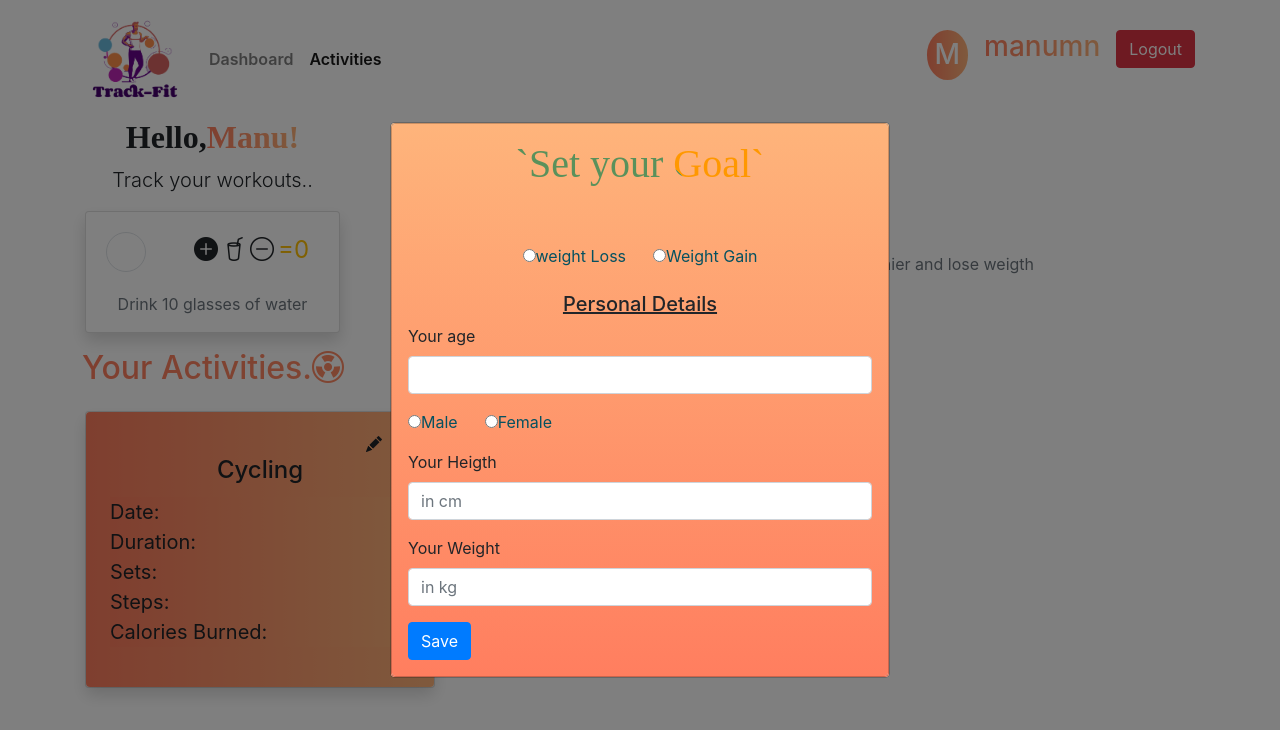
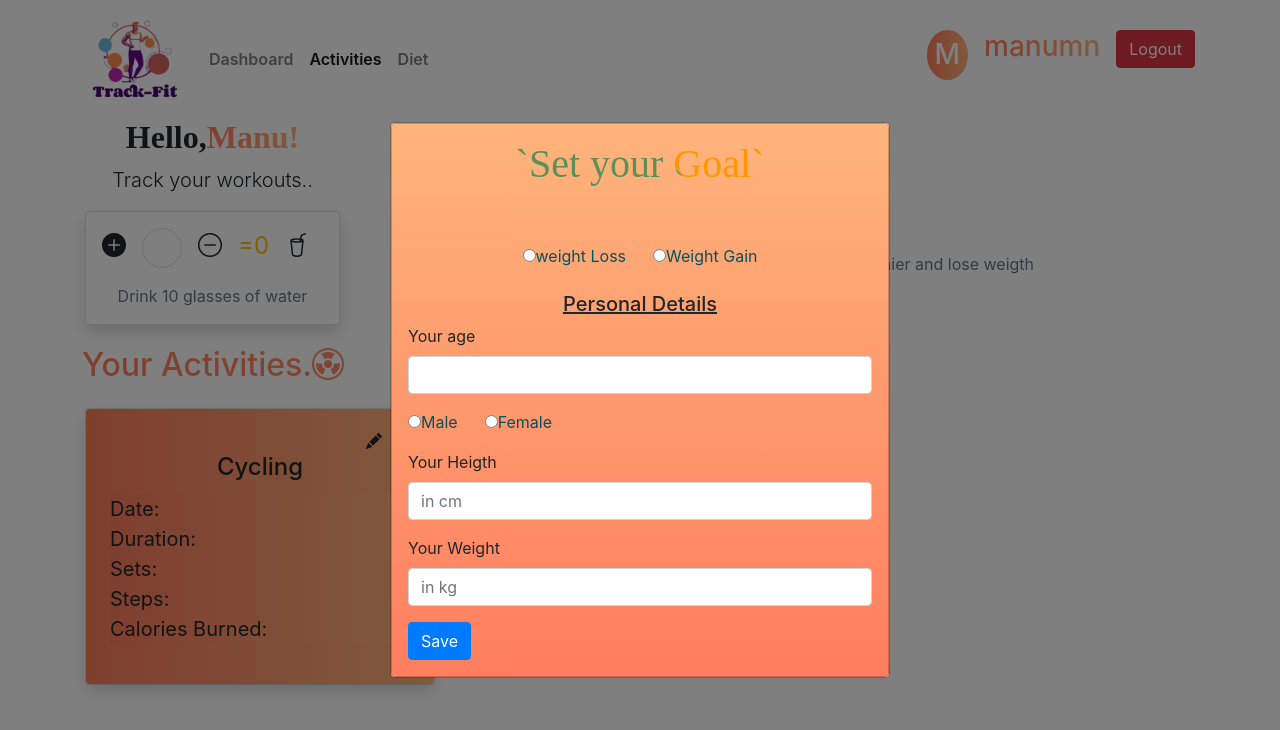
Before and after one commit to manumn95/Track_Fit, a React (Vite) app: page /landing/activities in a window 1280 px wide. Shown: the top 730 px of the page. Built offline with nearby package versions, Linux system fonts and the light colour scheme; a web font is replaced by a local one.

Commit message:
Added water card in workout

```diff
--- a/src/components/Activities.jsx
+++ b/src/components/Activities.jsx
@@ -28,10 +28,14 @@ const Activities = () => {
     }
   }, []);
 
-  useEffect(() => {
-    localStorage.setItem("progress", progress);
-    localStorage.setItem("answer", value);
-  }, [progress],[value]);
+  useEffect(
+    () => {
+      localStorage.setItem("progress", progress);
+      localStorage.setItem("answer", value);
+    },
+    [progress],
+    [value]
+  );
 
   return (
     <>
@@ -43,25 +47,22 @@ const Activities = () => {
             </h2>
             <p className="lead ">Track your workouts..</p>
             <div className="card shadow">
-              <div
-                className="card-body d-flex gap-5 "
-                style={{ cursor: "pointer" }}
-              >
+              <div className="d-flex p-3 gap-3">
+                <i
+                  className="bi bi-plus-circle-fill fs-4"
+                  onClick={handleInc}
+                ></i>
+
                 <CircularProgress
                   variant="determinate"
                   value={progress}
                   className="border rounded-circle"
                 />
-                <div className="d-flex gap-1">
-                  <i
-                    className="bi bi-plus-circle-fill fs-4"
-                    onClick={handleInc}
-                  ></i>
-                  <i className="bi bi-cup-straw fs-4"></i>
-                  <i className="bi bi-dash-circle fs-4" onClick={handleDec}></i>
-                  <span className="fs-4 text-warning">={value}</span>
-                </div>
+                <i className="bi bi-dash-circle fs-4" onClick={handleDec}></i>
+                <span className="fs-4 text-warning">={value}</span>
+                <i className="bi bi-cup-straw fs-4"></i>
               </div>
+
               <p className="text-muted">Drink 10 glasses of water</p>
             </div>
           </div>
--- /dev/null
+++ b/src/components/Diet.jsx
@@ -0,0 +1,11 @@
+
+
+const Diet = () => {
+  return (
+    <div>
+
+    </div>
+  )
+}
+
+export default Diet
--- a/src/components/Navbar.jsx
+++ b/src/components/Navbar.jsx
@@ -37,6 +37,14 @@ const Navbar = () => {
                   Activities
                 </NavLink>
               </li>
+              <li className="nav-item">
+                <NavLink
+                  to="/landing/diet"
+                  className="nav-link fw-semibold  "
+                >
+                 Diet
+                </NavLink>
+              </li>
             </ul>
             <div className="d-flex ms-auto gap-3">
               <h4 className="fs-3 fw-medium gradient rounded-circle p-2 text-white">
--- a/src/main.jsx
+++ b/src/main.jsx
@@ -6,6 +6,7 @@ import Activities from "./components/Activities.jsx";
 import Landingpage from "./components/Landingpage.jsx";
 import Template from "./components/Template.jsx";
 import "bootstrap-icons/font/bootstrap-icons.css";
+import Diet from "./components/Diet.jsx";
 
 const router = createBrowserRouter([
   {
@@ -28,6 +29,10 @@ const router = createBrowserRouter([
         path: "activities",
         element: <Activities></Activities>,
       },
+      {
+        path: "diet",
+        element:<Diet></Diet>
+      },
     ],
   },
 ]);
```
